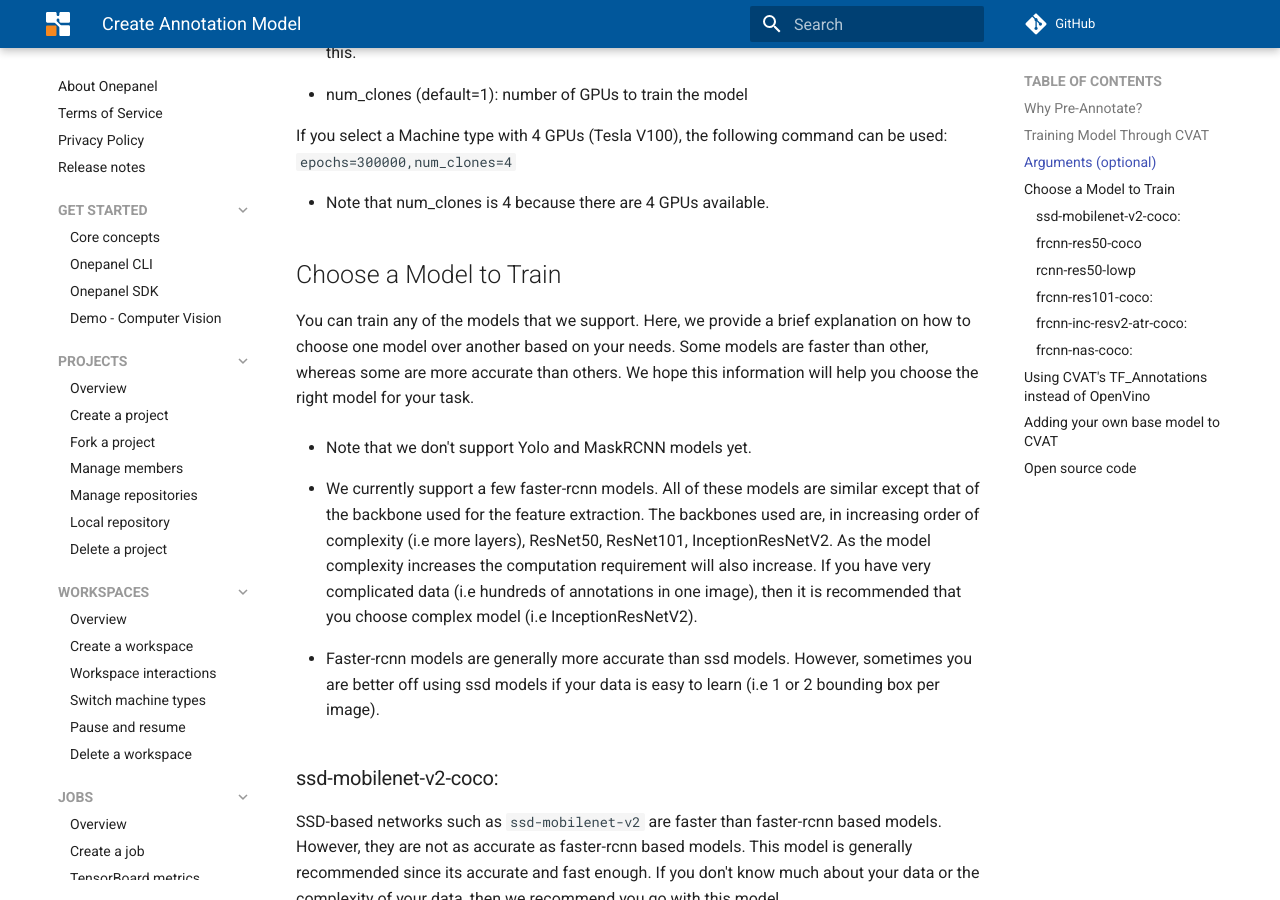
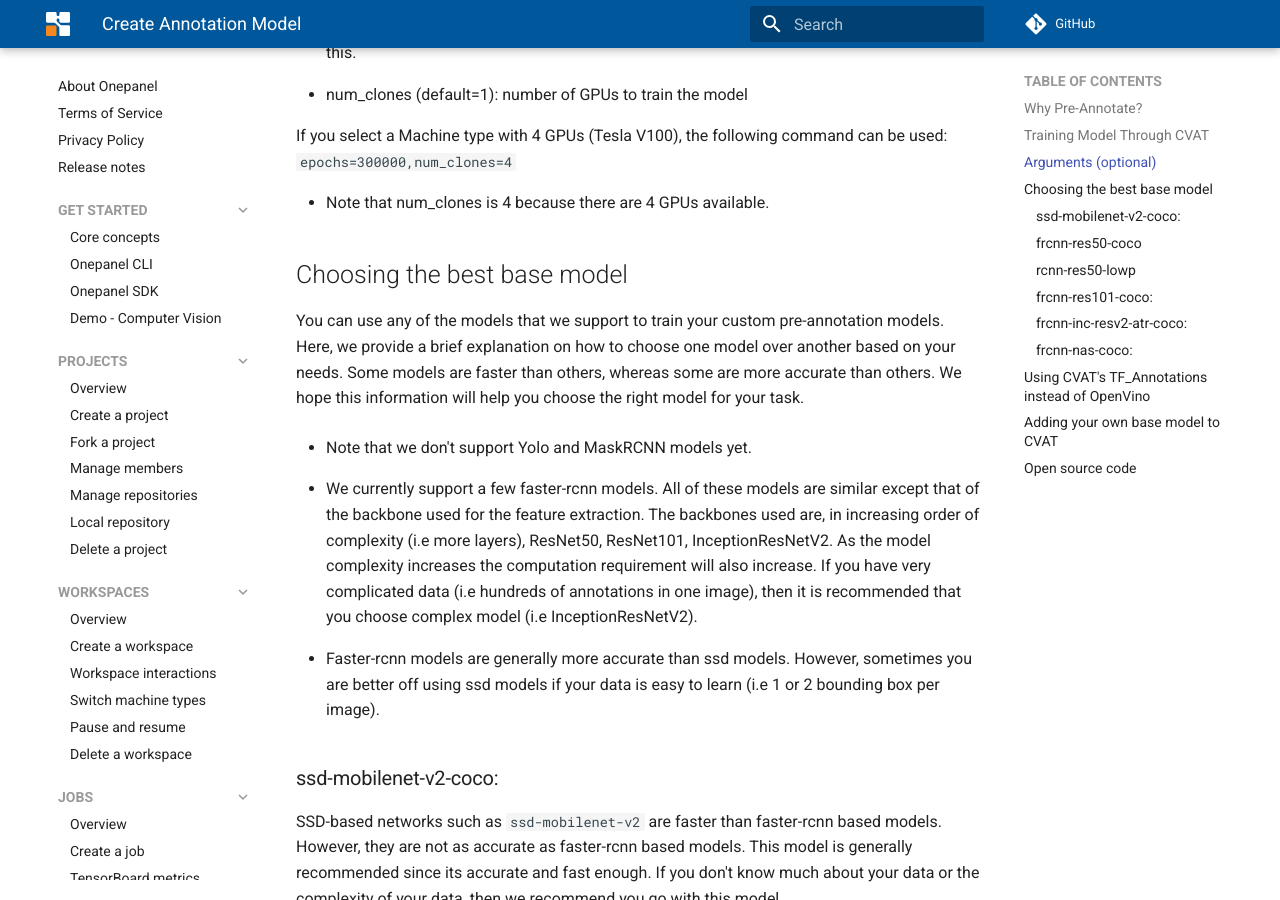
Before and after one commit to onepanelio/docs, an MkDocs documentation site: the page built from docs/CVAT/create_annotation_model.md, in a window 1280 px wide and 900 px high, scrolled down 1362 px. Built offline with MkDocs 1.6.1 and Material for MkDocs 9.7.7, drawn with Linux system fonts in a browser that asks for light colours; comment, search, counter and statistics services are not loaded.

Commit message:
Update create_annotation_model.md

```diff
--- a/docs/CVAT/create_annotation_model.md
+++ b/docs/CVAT/create_annotation_model.md
@@ -28,9 +28,9 @@
 
 - Note that num_clones is 4 because there are 4 GPUs available.
 
-## Choose a Model to Train
+## Choosing the best base model
 
-You can train any of the models that we support. Here, we provide a brief explanation on how to choose one model over another based on your needs. Some models are faster than other, whereas some are more accurate than others. We hope this information will help you choose the right model for your task.
+You can use any of the models that we support to train your custom pre-annotation models. Here, we provide a brief explanation on how to choose one model over another based on your needs. Some models are faster than others, whereas some are more accurate than others.  We hope this information will help you choose the right model for your task.
 
 * Note that we don't support Yolo and MaskRCNN models yet.
 
```
